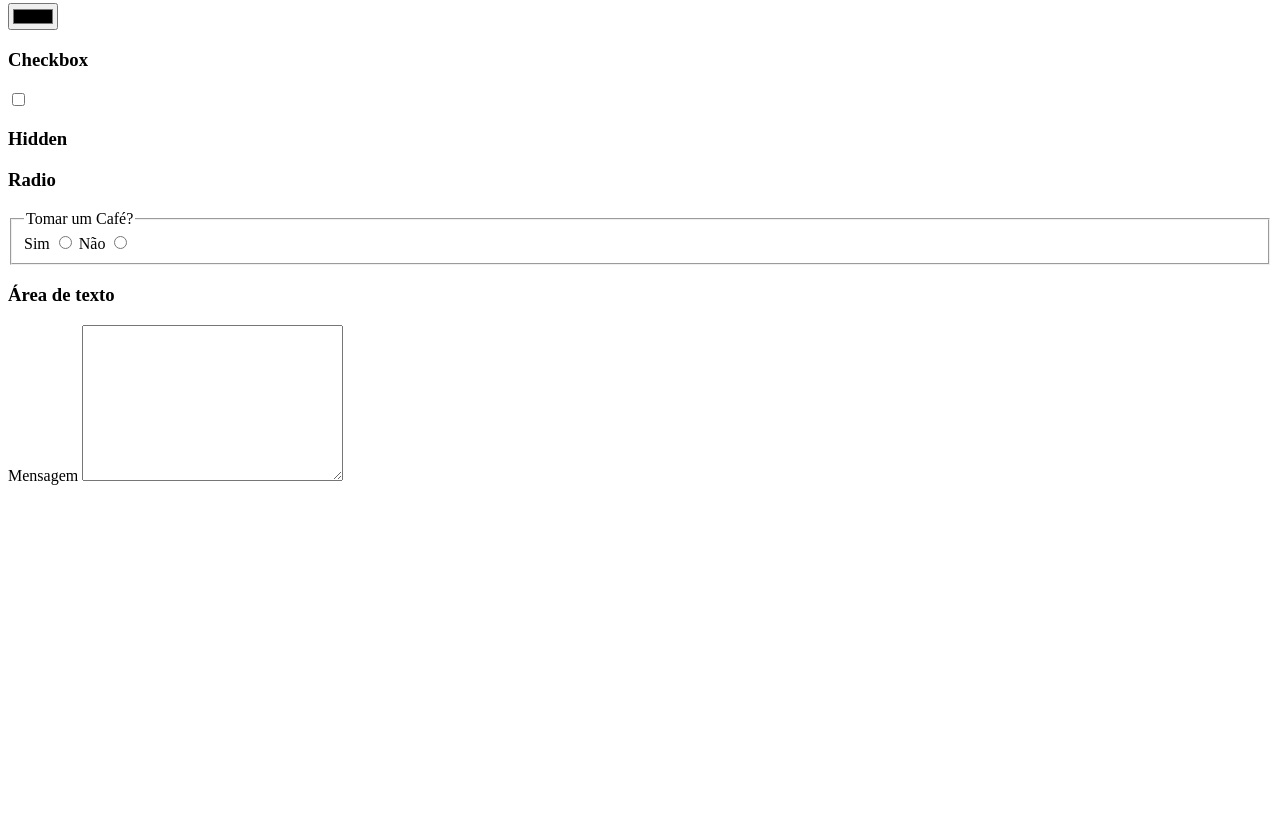
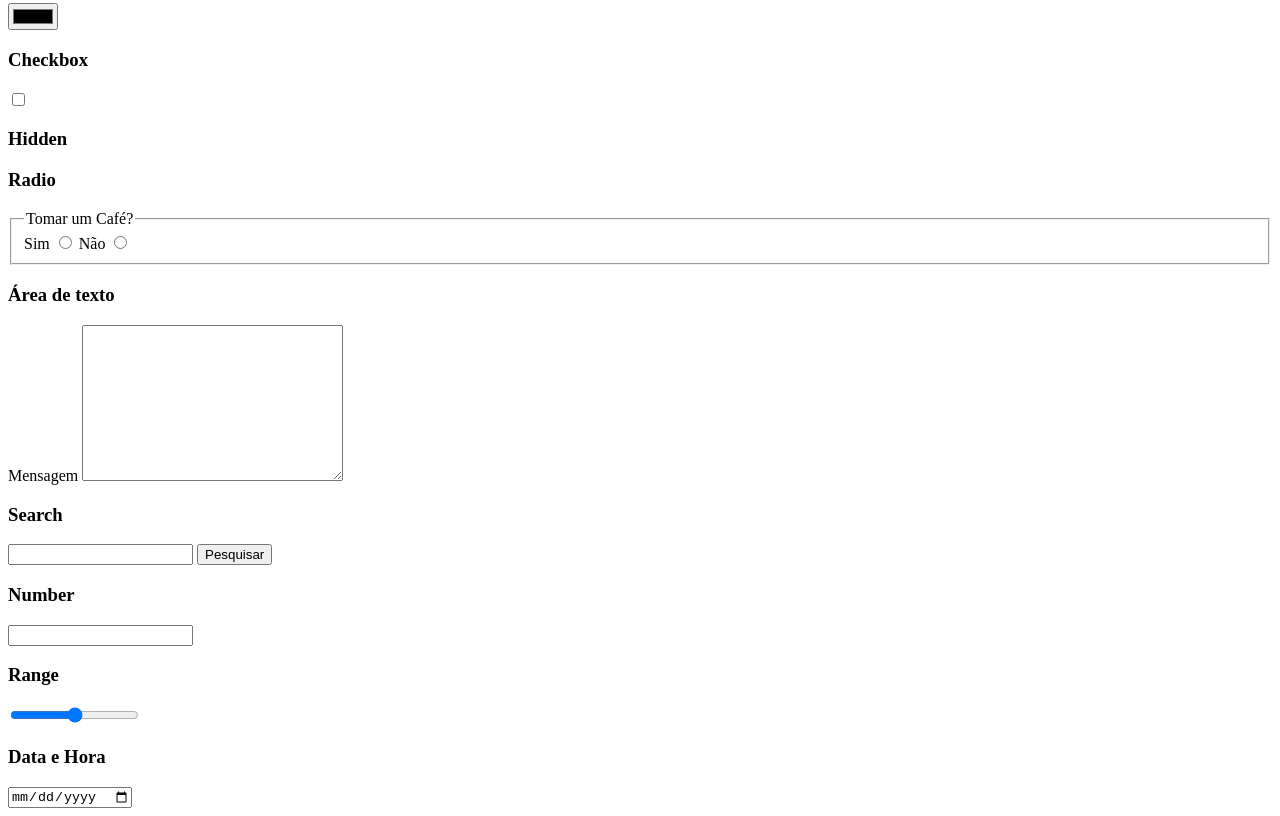
Before and after one commit to gabrielandre20/rocketseat, a plain HTML site: page modulo 1/input.html in a window 1280 px wide. Shown: the part 414-1230 px from the top of the page. Before the commit the page ends 907 px from the top, so only its background shows below. Drawn offline with Linux system fonts and the light colour scheme.

Commit message:
Praticando forms e inputs

```diff
--- a/modulo 1/input.html
+++ b/modulo 1/input.html
@@ -194,7 +194,61 @@
     <label for="msg">Mensagem</label>
     <textarea name="msg" id="msg" cols="30" rows="10"></textarea>
 
+    <!--Search-->
+    <!--
+        Atributos
+            . campos de busca
+            . list / <datalist>
+            . pattern
+            . aria-label
+    -->
+    <h3>Search</h3>
 
+    <datalist id="pesquisa">
+        <option value="">Mac</option>
+        <option value="">Win</option>
+        <option value="">Linux</option>
+    </datalist>
+
+
+    <form action="">
+        <input type="search" name="q" id="pesquisa" list="pesquisa" aria-label="Campo de Pesquisa">
+        <button>Pesquisar</button>
+    </form>
+
+    <!--Number-->
+
+    <!--
+        Atributos
+            .min/max
+            . step
+    -->
+
+    <h3>Number</h3>
+    <input type="number" name="" id="">
+
+    <!--Range-->
+
+    <!--
+        Atributos
+            . controle para selecionar um valor numérico
+            . slider ou dial control
+            . min/max
+    -->
+
+    <h3>Range</h3>
+    <input type="range" name="" id="">
+
+    <!-- Data e Hora -->
+
+    <!--
+        Atributos
+
+    -->
+
+    <h3>Data e Hora</h3>
+
+   <input type="date" name="" id="">
 
 </body>
 </html>
```
Also changed, not shown: modulo 1/form.html (+11 -0 lines), modulo 1/select.html (+12 -0 lines).
